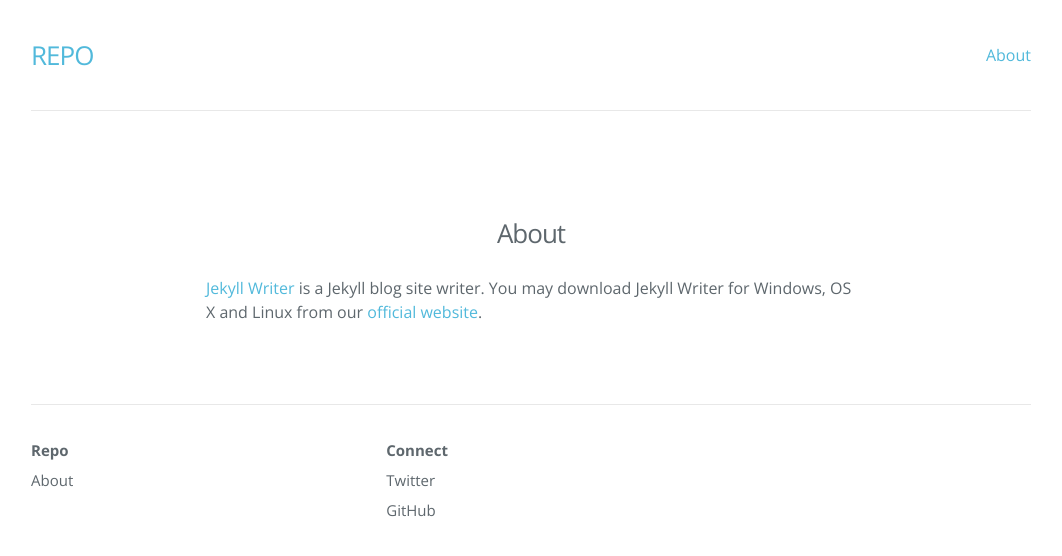
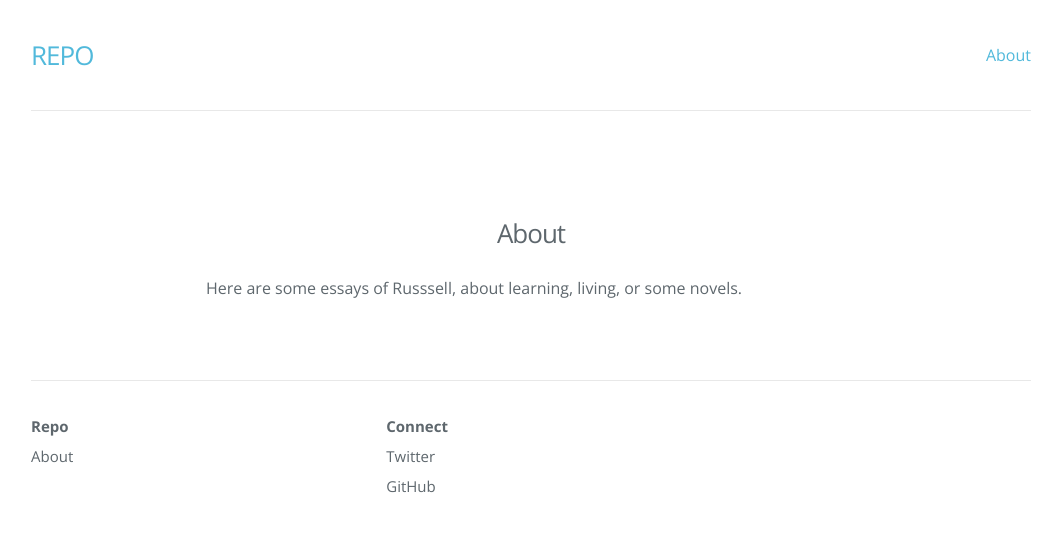
Before and after one commit to RRRussell/blog, a Jekyll site: the page built from about.md, in a window 1280 px wide. Shown: the top 556 px of the page, without its empty margins (109-1171 px from the left). Built offline with Jekyll 4.4.1, drawn with Linux system fonts in a browser that asks for light colours; nearby versions of some CDN libraries.

Commit message:
Update about.md

```diff
--- a/about.md
+++ b/about.md
@@ -3,5 +3,4 @@ layout: page
 title: About
 permalink: /about/
 ---
-
-[Jekyll Writer](http://www.jekyllwriter.com) is a Jekyll blog site writer. You may download Jekyll Writer for Windows, OS X and Linux from our [official website](http://www.jekyllwriter.com).
+Here are some essays of Russsell, about learning, living, or some novels.
```
